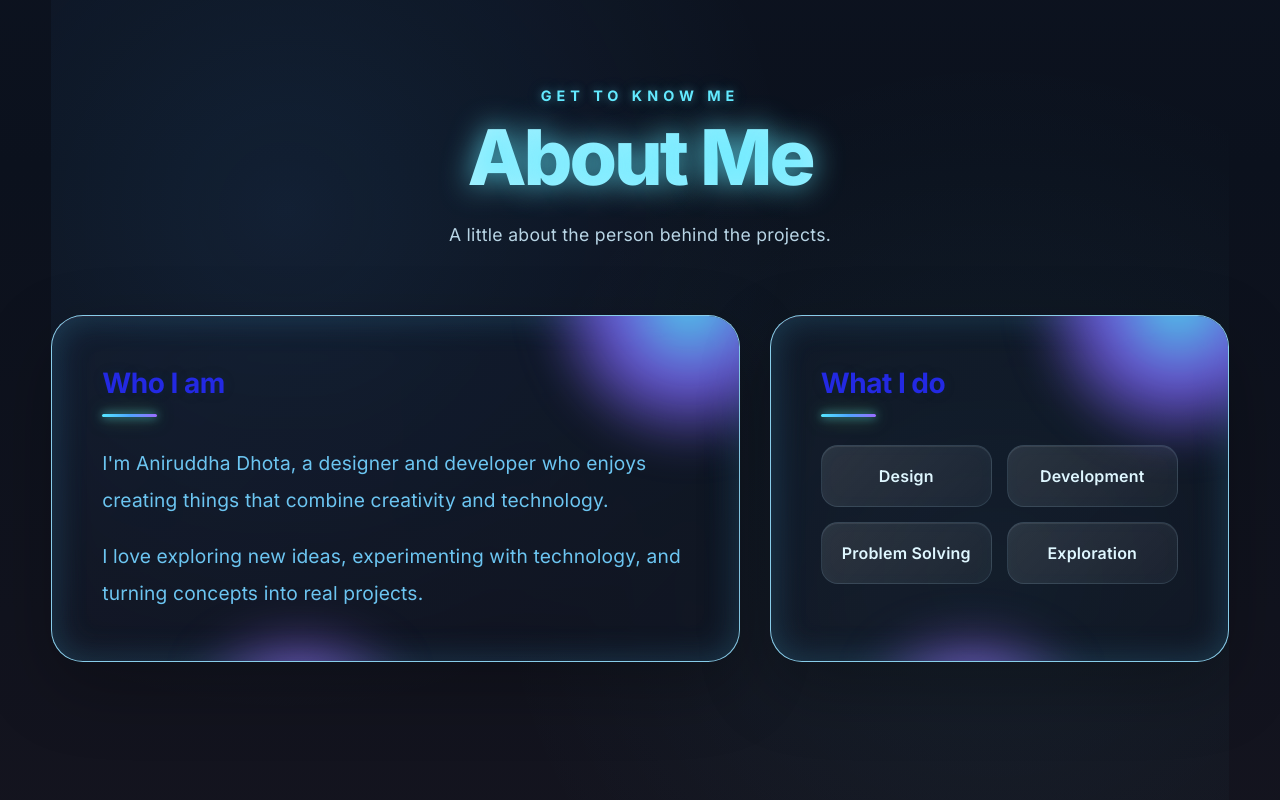
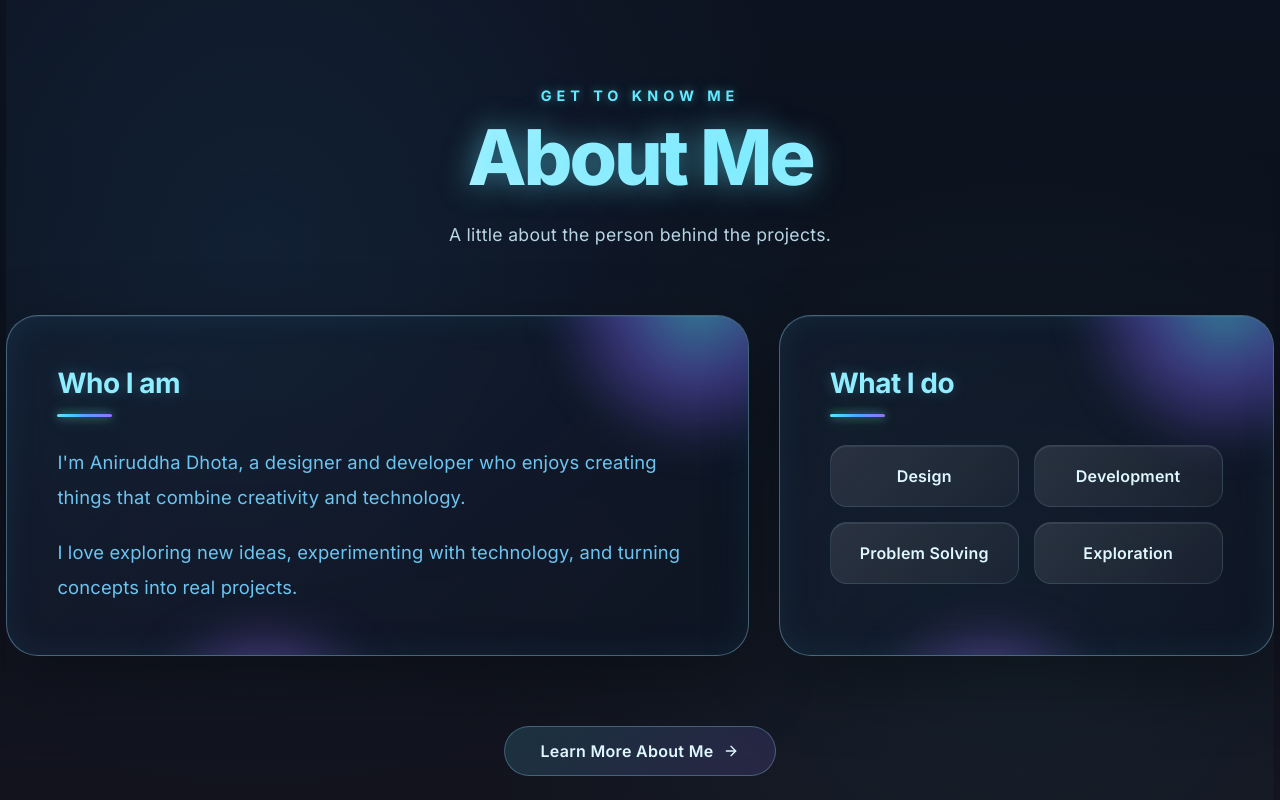
Before and after one commit to daniruddha483-hub/Portfolio, a React (Vite) app: page / in a window 1280 px wide. Shown: the part 880-1680 px from the top of the page. Built offline with nearby package versions, Linux system fonts and the light colour scheme.

Commit message:
updated css

```diff
--- a/index.html
+++ b/index.html
@@ -2,7 +2,7 @@
 <html lang="en">
   <head>
     <meta charset="UTF-8" />
-    <link rel="icon" type="image/svg+xml" href="/favicon.svg" />
+    <link rel="icon" type="image/svg+xml" href="#" />
     <meta name="viewport" content="width=device-width, initial-scale=1.0" />
     <title>AD portfolio</title>
   </head>
--- a/src/App.tsx
+++ b/src/App.tsx
@@ -1,5 +1,5 @@
 import { BrowserRouter, Routes, Route } from "react-router-dom";
-
+import ScrollToTop from "./components/ScrollToTop";
 import Navbar from "./components/Navbar/Navbar";
 import Footer from "./components/Footer/Footer";
 
@@ -12,6 +12,7 @@ import Contact from "./pages/Contact";
 function App() {
   return (
     <BrowserRouter>
+      <ScrollToTop />
       <Navbar />
 
       <Routes>
--- a/src/components/About/About.module.css
+++ b/src/components/About/About.module.css
@@ -1,33 +1,40 @@
 .about {
   position: relative;
+  width: min(1600px, 99%);
+  margin: 0 auto;
+  padding: 140px 0 160px;
+}
 
-  width: min(1200px, 92%);
-
-  margin: 0 auto;
-
-  padding: 140px 0 160px;
+.about::before {
+  content: "";
+  position: absolute;
+  inset: 0;
+  z-index: -1;
+  background:
+    radial-gradient(
+      circle at 20% 30%,
+      rgba(77, 166, 255, 0.1),
+      transparent 45%
+    ),
+    radial-gradient(
+      circle at 80% 70%,
+      rgba(85, 230, 255, 0.06),
+      transparent 45%
+    );
 }
 
 .heading {
   text-align: center;
-
   margin-bottom: 65px;
 }
 
-
 .label {
   margin-bottom: 16px;
-
   color: #63eaff;
-
   font-size: 0.9rem;
-
   font-weight: 700;
-
   letter-spacing: 5px;
-
   text-transform: uppercase;
-
   text-shadow:
     0 0 10px rgba(99, 234, 255, 0.45),
     0 0 25px rgba(99, 234, 255, 0.18);
@@ -35,313 +42,237 @@
 
 .heading h2 {
   margin: 0;
-
-  background:
-    linear-gradient(
-      90deg,
-      #f5fbff,
-      #8eeeff,
-      #ffffff,
-      #b99cff
-    );
-
+  background: linear-gradient(90deg, #f5fbff, #8eeeff, #ffffff, #b99cff);
   background-size: 250% auto;
-
   -webkit-background-clip: text;
   -webkit-text-fill-color: transparent;
-
   font-size: clamp(3.2rem, 6vw, 5.2rem);
-
   font-weight: 800;
-
   letter-spacing: -3px;
-
   line-height: 1;
-
-  text-shadow:
-    0 0 30px rgba(99, 234, 255, 0.808);
-
+  text-shadow: 0 0 30px rgba(99, 234, 255, 0.5);
   animation: headingGradient 8s ease infinite;
 }
 
 .intro {
   max-width: 650px;
-
   margin: 22px auto 0;
-
   color: #b8d5e5;
-
   font-size: 1.1rem;
-
-  font-weight: 400;
-
   line-height: 1.8;
-
   letter-spacing: 0.3px;
 }
 
 .aboutGrid {
   display: grid;
-
-  grid-template-columns:
-    minmax(0, 1.5fr)
-    minmax(300px, 1fr);
-
+  grid-template-columns: minmax(0, 1.5fr) minmax(300px, 1fr);
   gap: 30px;
 }
 
-
-/* =========================================================
-   GLASS CARDS
-========================================================= */
-
+/* Glass cards */
 .story,
 .focus {
   position: relative;
-
   padding: 50px;
-
   border-radius: 32px;
-
-  background:
-    linear-gradient(
+  background: linear-gradient(
     135deg,
-      rgba(25, 40, 65, 0.226),
-      rgba(10, 18, 35, 0.265)
+    rgba(25, 40, 65, 0.35),
+    rgba(10, 18, 35, 0.4)
   );
-
-  border: 1.25px solid rgba(150, 225, 255, 0.906);
-
+  border: 1px solid rgba(150, 225, 255, 0.386);
   backdrop-filter: blur(18px);
   -webkit-backdrop-filter: blur(18px);
-
   box-shadow:
-    0 25px 70px rgba(0, 0, 0, 0.25),
-    inset 0 1px 1px rgba(199, 15, 15, 0.12),
-    inset 0 0 35px rgba(80, 200, 255, 0.215);
-
+    0 25px 70px rgba(0, 0, 0, 0.35),
+    inset 0 1px 1px rgba(255, 255, 255, 0.08),
+    inset 0 0 35px rgba(80, 200, 255, 0.08);
   overflow: hidden;
-
   transition:
     transform 0.4s ease,
     border-color 0.4s ease,
     box-shadow 0.4s ease;
 }
 
-
-/* =========================================================
-   CARD TOP LIGHT
-========================================================= */
-
 .story::before,
 .focus::before {
   content: "";
-
   position: absolute;
-
   width: 300px;
   height: 300px;
-
   top: -160px;
   right: -100px;
-
   border-radius: 50%;
-
-  background:
-    radial-gradient(
+  background: radial-gradient(
     circle,
-      rgba(83, 226, 255, 0.904),
-      rgba(127, 101, 255, 0.788),
+    rgba(83, 226, 255, 0.5),
+    rgba(127, 101, 255, 0.4),
     transparent 70%
   );
-
   filter: blur(18px);
-
   pointer-events: none;
-
   transition:
     transform 0.5s ease,
     opacity 0.5s ease;
 }
 
-
-/* =========================================================
-   CARD BOTTOM LIGHT
-========================================================= */
-
 .story::after,
 .focus::after {
   content: "";
-
   position: absolute;
-
   width: 220px;
   height: 120px;
-
   bottom: -80px;
   left: 20%;
-
-  background:
-    radial-gradient(
+  background: radial-gradient(
     ellipse,
-      rgba(155, 108, 255, 0.66),
+    rgba(155, 108, 255, 0.4),
     transparent 70%
   );
-
   filter: blur(20px);
-
   pointer-events: none;
 }
+
 .story:hover,
 .focus:hover {
   transform: translateY(-8px);
-
-  border-color:
-    rgba(99, 224, 255, 0.845);
-
+  border-color: rgba(99, 224, 255, 0.4);
   box-shadow:
-    0 35px 85px rgba(0, 0, 0, 0.13),
-
-    inset 0 0 40px
-      rgba(85, 221, 255, 0.849),
-
-    inset 0 1px 1px
-      rgba(255, 255, 255, 0.326),
-
-    0 0 35px
-      rgba(72, 78, 252, 0.676);
+    0 35px 85px rgba(0, 0, 0, 0.3),
+    inset 0 0 40px rgba(85, 221, 255, 0.15),
+    inset 0 1px 1px rgba(255, 255, 255, 0.15),
+    0 0 35px rgba(107, 112, 255, 0.25);
 }
-
 
 .story:hover::before,
 .focus:hover::before {
   transform: scale(1.3);
-
   opacity: 1;
 }
-
-
-/* =========================================================
-   CARD HEADINGS
-========================================================= */
 
 .story h3,
 .focus h3 {
   position: relative;
-
   margin: 0 0 28px;
-
-  color: #2329e3;
-
+  color: #8eeeff;
   font-size: 1.75rem;
-
   font-weight: 700;
-
   letter-spacing: -0.5px;
-
-  text-shadow:
-    0 0 15px rgba(36, 119, 140, 0.1);
+  text-shadow: 0 0 15px rgba(99, 234, 255, 0.25);
 }
 
 .story h3::after,
 .focus h3::after {
   content: "";
-
   display: block;
-
   width: 55px;
   height: 3px;
-
   margin-top: 14px;
-
   border-radius: 999px;
-
-  background:
-    linear-gradient(
-      90deg,
-      #55e6ff,
-      #4da6ff,
-      #9b6cff
-    );
-
+  background: linear-gradient(90deg, #55e6ff, #4da6ff, #9b6cff);
   box-shadow:
-    0 0 8px rgba(85, 229, 255, 0.74),
-    0 0 18px rgba(130, 255, 108, 0.628);
+    0 0 8px rgba(85, 229, 255, 0.6),
+    0 0 18px rgba(130, 255, 108, 0.35);
 }
-
-
 
 .story p {
   position: relative;
-
   margin: 0 0 20px;
-
   color: #c8deea;
-
-  font-size: 1.2rem;
-
-  font-weight: 400;
-
+  font-size: 1.15rem;
   line-height: 1.9;
-
   letter-spacing: 0.15px;
 }
 
-
-.story p:first-of-type {
+.story p:first-of-type,
+.story p:last-child {
   color: #6cc5f1;
 }
 
-
 .story p:last-child {
   margin-bottom: 0;
-
-  color: #6cc5f1;
 }
-
-
 
 .focusList {
   position: relative;
-
   display: grid;
-
   grid-template-columns: 1fr 1fr;
-
   gap: 15px;
 }
 
+.ctaButton {
+  display: inline-flex;
+  align-items: center;
+  justify-content: center;
+  gap: 10px;
+  width: fit-content;
+  margin: 30px auto 0;
+  padding: 14px 36px;
+  border-radius: 999px;
+  border: 1px solid rgba(150, 225, 255, 0.3);
+  background: linear-gradient(
+    135deg,
+    rgba(85, 230, 255, 0.15),
+    rgba(155, 108, 255, 0.15)
+  );
+  color: #dff7ff;
+  font-size: 1rem;
+  font-weight: 600;
+  letter-spacing: 0.3px;
+  text-decoration: none;
+  backdrop-filter: blur(10px);
+  -webkit-backdrop-filter: blur(10px);
+  transition:
+    transform 0.3s ease,
+    background 0.3s ease,
+    border-color 0.3s ease,
+    box-shadow 0.3s ease;
+}
+.ctaButton:hover {
+  transform: translateY(-3px);
+  color: #ffffff;
+  background: linear-gradient(
+    135deg,
+    rgba(85, 229, 255, 0.35),
+    rgba(130, 87, 222, 0.3)
+  );
+  border-color: rgba(85, 229, 255, 0.5);
+  box-shadow:
+    0 8px 25px rgba(0, 0, 0, 0.35),
+    inset 0 0 20px rgba(85, 229, 255, 0.15);
+}
+
+.ctaIcon {
+  font-size: 1rem;
+  transition: transform 0.5s ease;
+}
+
+.ctaButton:hover .ctaIcon {
+  transform: translateX(4px);
+}
+
+.ctaWrapper {
+  display: flex;
+  justify-content: center;
+  margin-top: 40px;
+}
 
 .focusList span {
   position: relative;
-
   padding: 20px 15px;
-
   border-radius: 17px;
-
   text-align: center;
-
   color: #dff7ff;
-
   font-size: 1rem;
-
   font-weight: 600;
-
   letter-spacing: 0.2px;
-
-  background:
-    linear-gradient(
+  background: linear-gradient(
     135deg,
-      rgba(255, 255, 255, 0.107),
-      rgba(255, 255, 255, 0.046)
+    rgba(255, 255, 255, 0.1),
+    rgba(255, 255, 255, 0.04)
   );
-
   border: 1px solid rgba(160, 225, 255, 0.13);
-
-  box-shadow:
-    inset 0 1px 0 rgba(255, 255, 255, 0.08),
-    inset 0 0 18px rgba(85, 230, 255, 0.025);
-
+  box-shadow: inset 0 1px 0 rgba(255, 255, 255, 0.08);
   transition:
     transform 0.3s ease,
     background 0.3s ease,
@@ -350,131 +281,55 @@
     color 0.3s ease;
 }
 
-
-
 .focusList span::before {
   content: "";
-
   position: absolute;
-
   left: 50%;
-
   bottom: 7px;
-
   width: 0;
   height: 2px;
-
   transform: translateX(-50%);
-
   border-radius: 999px;
-
-  background:
-    linear-gradient(
-      90deg,
-      #55e6ff,
-      #9b6cff
-    );
-
-  box-shadow:
-    0 0 8px rgba(85, 229, 255, 0.753);
-
-  transition:
-    width 0.3s ease;
+  background: linear-gradient(90deg, #55e6ff, #9b6cff);
+  box-shadow: 0 0 8px rgba(85, 229, 255, 0.6);
+  transition: width 0.3s ease;
 }
-
-
-/* =========================================================
-   FOCUS ITEM HOVER
-========================================================= */
 
 .focusList span:hover {
   transform: translateY(-5px);
-
   color: #ffffff;
-
-  background:
-    linear-gradient(
+  background: linear-gradient(
     135deg,
-      rgba(85, 229, 255, 0.947),
-      rgba(77, 166, 255, 0.749),
-      rgba(130, 87, 222, 0.824)
+    rgba(85, 229, 255, 0.434),
+    rgba(77, 166, 255, 0.477),
+    rgba(130, 87, 222, 0.47)
   );
-
-  border-color:
-    rgba(85, 229, 255, 0.788);
-
+  border-color: rgba(85, 229, 255, 0.751);
   box-shadow:
-    inset 0 0 25px
-      rgba(85, 229, 255, 0.879),
-
-    0 8px 25px
-      rgba(39, 25, 25, 0.986);
+    inset 0 0 25px rgba(85, 229, 255, 0.25),
+    0 8px 25px rgba(0, 0, 0, 0.4);
 }
-
-.about {
-  position: relative;
-
-  width: min(1200px, 92%);
-
-  margin: 0 auto;
-
-  padding: 140px 0 160px;
-}
-
-/* Dark blue-gray atmosphere */
-
-.about::before {
-  content: "";
-
-  position: absolute;
-
-  inset: 0;
-
-  z-index: -1;
-
-  background:
-    radial-gradient(
-      circle at 20% 30%,
-      rgba(77, 166, 255, 0.10),
-      transparent 45%
-    ),
-
-    radial-gradient(
-      circle at 80% 70%,
-      rgba(85, 230, 255, 0.06),
-      transparent 45%
-    );
-}
-
 
 @keyframes headingGradient {
   0% {
     background-position: 0% center;
   }
-
   50% {
     background-position: 100% center;
   }
-
   100% {
     background-position: 0% center;
   }
 }
 
 @media (max-width: 800px) {
-
   .about {
     width: 90%;
-
-    padding:
-      100px 0
-      110px;
+    padding: 100px 0 110px;
   }
-
   .aboutGrid {
     grid-template-columns: 1fr;
   }
-
   .story,
   .focus {
     padding: 40px 30px;
@@ -482,45 +337,33 @@
 }
 
 @media (max-width: 500px) {
-
   .heading h2 {
     font-size: 3rem;
-
     letter-spacing: -2px;
   }
-
   .label {
     font-size: 0.75rem;
-
     letter-spacing: 3px;
   }
-
   .intro {
     font-size: 1rem;
   }
-
   .story,
   .focus {
     padding: 32px 24px;
-
     border-radius: 26px;
   }
-
   .story h3,
   .focus h3 {
     font-size: 1.5rem;
   }
-
   .story p {
     font-size: 1.05rem;
-
     line-height: 1.8;
   }
-
   .focusList {
     grid-template-columns: 1fr;
   }
-
   .focusList span {
     font-size: 0.95rem;
   }
--- a/src/components/About/About.tsx
+++ b/src/components/About/About.tsx
@@ -1,5 +1,6 @@
 import styles from "./About.module.css";
-
+import { Link } from "react-router-dom";
+import { FiArrowRight } from "react-icons/fi";
 function About() {
   return (
     <section className={styles.about}>
@@ -18,15 +19,13 @@ function About() {
           <h3>Who I am</h3>
 
           <p>
-            I'm Aniruddha Dhota, a designer and developer who
-            enjoys creating things that combine creativity
-            and technology.
+            I'm Aniruddha Dhota, a designer and developer who enjoys creating
+            things that combine creativity and technology.
           </p>
 
           <p>
-            I love exploring new ideas, experimenting with
-            technology, and turning concepts into real
-            projects.
+            I love exploring new ideas, experimenting with technology, and
+            turning concepts into real projects.
           </p>
         </div>
 
@@ -41,6 +40,12 @@ function About() {
           </div>
         </div>
       </div>
+      <div className={styles.ctaWrapper}>
+        <Link to="/about" className={styles.ctaButton}>
+          Learn More About Me
+          <FiArrowRight className={styles.ctaIcon} />
+        </Link>
+      </div>
     </section>
   );
 }
```
Also changed, not shown: src/components/Footer/Footer.module.css (+15 -15 lines), src/components/Hero/Hero.tsx (+8 -30 lines), src/components/Navbar/Navbar.module.css (+19 -60 lines), src/components/ScrollToTop.tsx (added, +14 -0 lines). Lines whose indentation alone changed are shown as unchanged.
